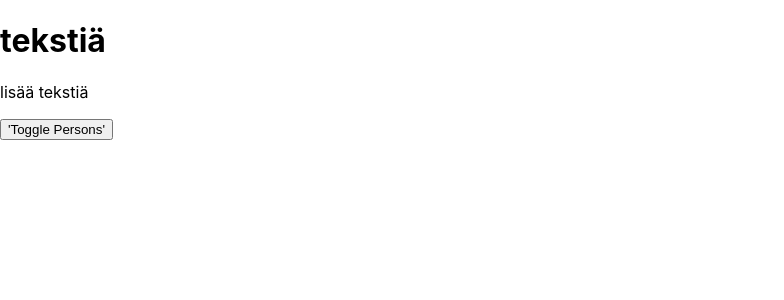
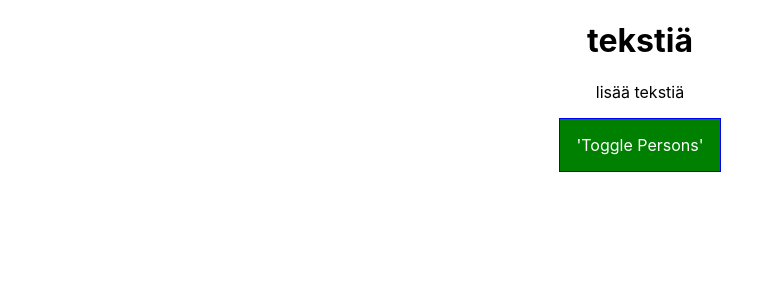
Before and after one commit to larmax/first, a React (Create React App) app in the folder firstapp/: page / in a window 1280 px wide. Shown: the top 300 px of the page, without its empty margins (0-784 px from the left). Built offline with nearby package versions, Linux system fonts and the light colour scheme.

Commit message:
css modules working

```diff
--- a/firstapp/src/App.js
+++ b/firstapp/src/App.js
@@ -1,8 +1,9 @@
 import React, { Component } from 'react';
 // import './person/person.css';
 // import './App.css';
-import classes from './App.module.css';
+import styles from './App.module.css';
 import Person from './person/Person.js';
+
 class App extends Component {
 
   state = {
@@ -13,6 +14,10 @@ class App extends Component {
     ],
     otherState: 'joku muu value',
     showPersons: false
+  }
+
+  componentDidMount = () => {
+    console.log('App Component Props', this.props);
   }
 
   nimiChangedHandler = (event, id) => {
@@ -49,33 +54,28 @@ class App extends Component {
   }
 
   render() {
-
-
     let persons = null;
     let btnClass = '';
 
-    if(this.state.showPersons){
+    if (this.state.showPersons) {
       persons = (
         <div>
-        {this.state.persons.map((person, index) => {
-          return <Person
+          { this.state.persons.map((person, index) => {
+            return (
+              <Person
                 click={() =>   this.deletePersonHandler(index)}
-          nimi= {person.nimi}
-          id= { person.id}
+                nimi={person.nimi}
+                id={person.id}
                 key={person.id  }
                 changed={(event) => this.nimiChangedHandler(event, person.id)}
-
-
               />
+            );
           })}
-
         </div>
       );
-
-
-
-      btnClass = classes.Red;
-            console.log('btnClass:',btnClass);
+btnClass= styles.Red;
+      //btnClass = classes.Red;
+console.log('btnClass:',btnClass,'styles.App:',styles.App);
     }
 
     const classes = [];
@@ -89,20 +89,20 @@ class App extends Component {
     }
 
 
+    console.log('Print Styles', styles);
+    console.log('Classes', classes);
 
     return (
-
-      <div className="App">
+      <div className={styles.App}>
       <h1>tekstiä</h1>
-      <p className =  {classes.join(' ')}>lisää tekstiä</p>
+      <p className={classes.join(' ')}>lisää tekstiä</p>
 
       <button
-className={classes.Red}
+        className={btnClass}
         onClick={this.togglePersonsHandler}> 'Toggle Persons'
       </button>
       {persons}
       </div>
-
     );
 
   }
```
Also changed, not shown: 1 other file (tests, documents, lock files or other folders). Lines whose indentation alone changed are shown as unchanged.
